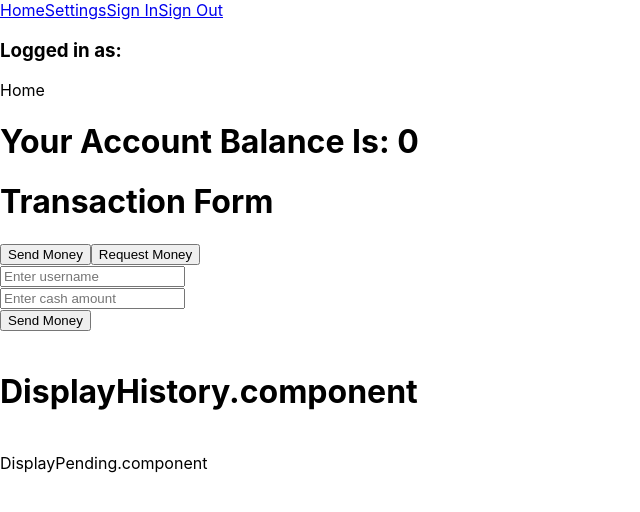
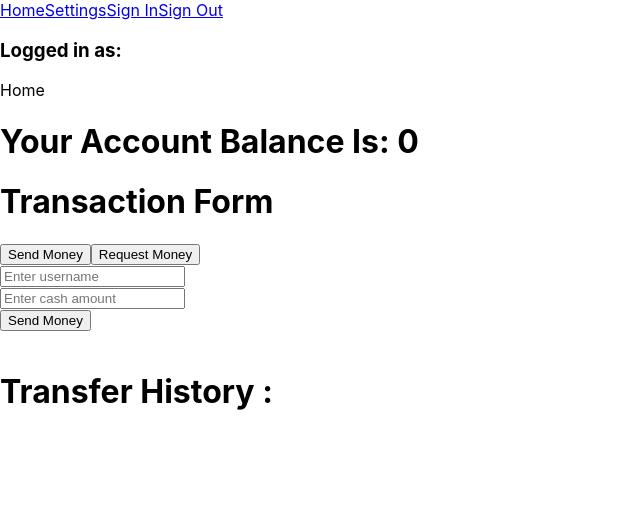
Before and after one commit to RamiLorca/cash-pal, a React (Create React App) app in the folder cash-pal/: page / in a window 1280 px wide. Shown: the top 512 px of the page, without its empty margins (0-640 px from the left). Built offline with nearby package versions, Linux system fonts and the light colour scheme.

Commit message:
Encountered problem with money requests giving 400 error; need to remove createTransfer method and rely only on backend requests to store transfers and update store list

```diff
--- a/cash-pal/src/components/home components/DisplayHistory.component.tsx
+++ b/cash-pal/src/components/home components/DisplayHistory.component.tsx
@@ -8,7 +8,7 @@ const DisplayHistory = () => {
 
     return (
       <div>
-        <h1>DisplayHistory.component</h1>
+        <h1>Transfer History :</h1>
         {transfers.map((transfer) => (
           <Transfer
             key={transfer.transfer_id}
--- a/cash-pal/src/components/home components/Transfer.component.tsx
+++ b/cash-pal/src/components/home components/Transfer.component.tsx
@@ -1,15 +1,17 @@
 
 type TransferProps = {
+  key: number,
   sender: string;
   receiver: string;
   amount: number;
 };
 
-const Transfer = ({sender, receiver, amount}: TransferProps) => {
+const Transfer = ({key, sender, receiver, amount}: TransferProps) => {
 
     return (
       <div>
         <h2>Transfer Details</h2>
+        <p>Id: {key}</p>
         <p>Sender: {sender}</p>
         <p>Receiver: {receiver}</p>
         <p>Amount: {amount}</p>
--- a/cash-pal/src/features/transfer.tsx
+++ b/cash-pal/src/features/transfer.tsx
@@ -34,6 +34,9 @@ export const transferSlice = createSlice({
     name: 'transfer',
     initialState: initialStateValue,
     reducers: {
+        updateTransfers: (state, action: PayloadAction<Transfer[]>) => {
+            state.transfers = action.payload;
+        },
         addTransfer: (state) => {
             state.transfers.push(state.transfer);
             state.transfer =  {
@@ -91,7 +94,8 @@ export const {
     setReceiverId,
     setReceiverUsername,
     setTimeSent,
-    addTransfer
+    addTransfer,
+    updateTransfers
 } = transferSlice.actions;
 
 export default transferSlice.reducer;
--- a/cash-pal/src/router/Home.component.tsx
+++ b/cash-pal/src/router/Home.component.tsx
@@ -2,7 +2,6 @@ import { Outlet } from "react-router-dom";
 import DisplayBalance from "../components/home components/DisplayBalance.component";
 import TransactionForm from "../components/home components/TransactionForm.component";
 import DisplayHistory from "../components/home components/DisplayHistory.component";
-import DisplayPending from "../components/home components/DisplayPending.component";
 
 const Home = () => {
   return (
@@ -13,8 +12,6 @@ const Home = () => {
       <TransactionForm />
       <br />
       <DisplayHistory />
-      <br />
-      <DisplayPending />
     </>
   )
 }
--- a/cash-pal/src/utilities/TransferUtils.tsx
+++ b/cash-pal/src/utilities/TransferUtils.tsx
@@ -1,5 +1,6 @@
 import axios from "axios";
 import store from "../store";
+import { updateTransfers } from "../features/transfer";
 
 export const transactionRequest = async (
   senderId: number,
@@ -33,6 +34,32 @@ export const transactionRequest = async (
     }
   } catch (error) {
     console.error(error);
-    throw new Error("Failed to initiate transaction.");
+    throw new Error("Failed to initiate transaction");
   }
 };
+
+export const fetchTransfers = async (userId: number) => {
+
+  try {
+    const token = store.getState().account.token;
+
+    const response = await axios.get(
+      `http://localhost:8080/transfer/${userId}`,
+      {
+        headers: {
+          Authorization: `Bearer ${token}`,
+        },
+      }
+    );
+
+    const transfers = response.data;
+
+    store.dispatch(updateTransfers(transfers));
+
+    return transfers;
+
+  } catch (error) {
+    console.error(error);
+    throw new Error("Failed to fetch transfers");
+  }
+};
```
